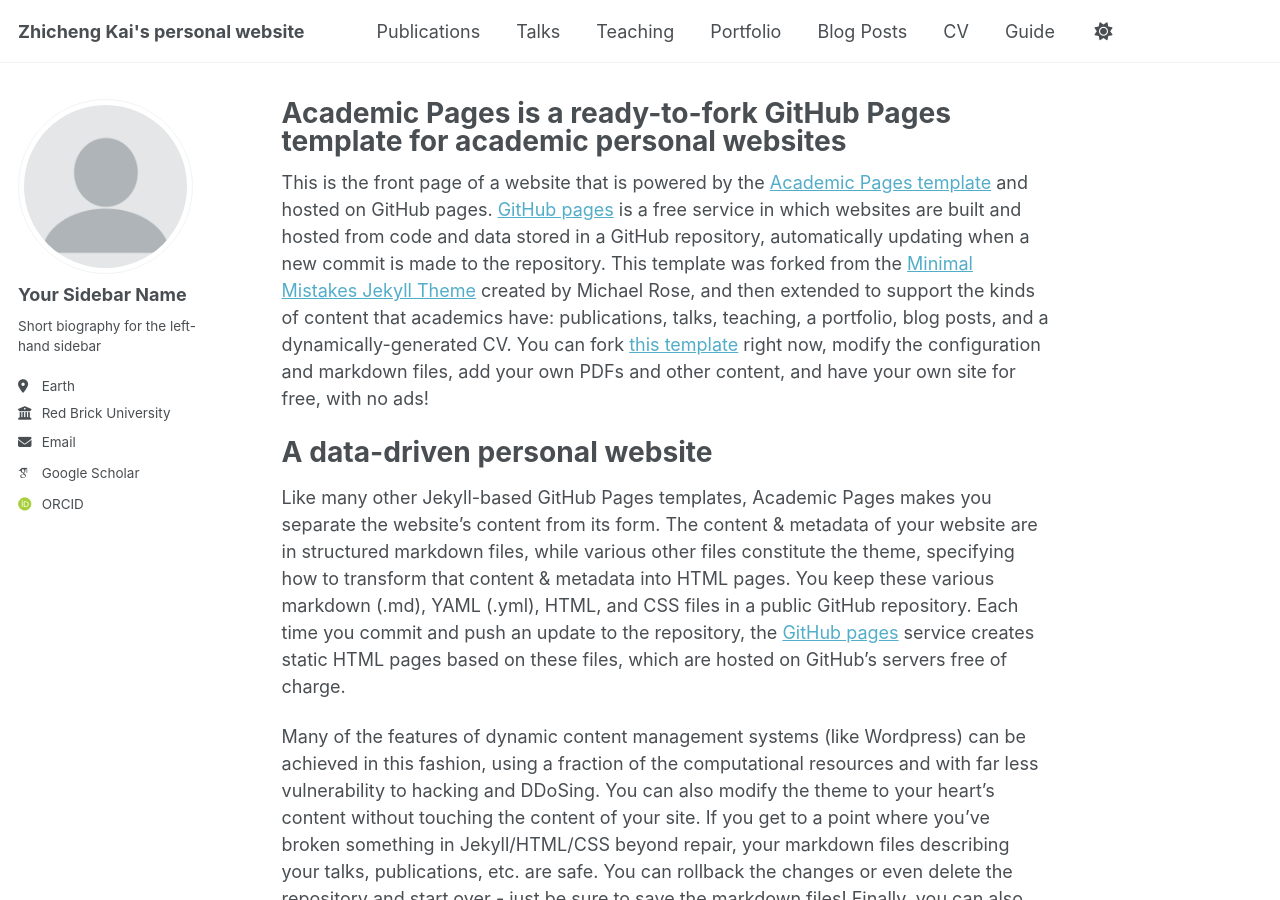
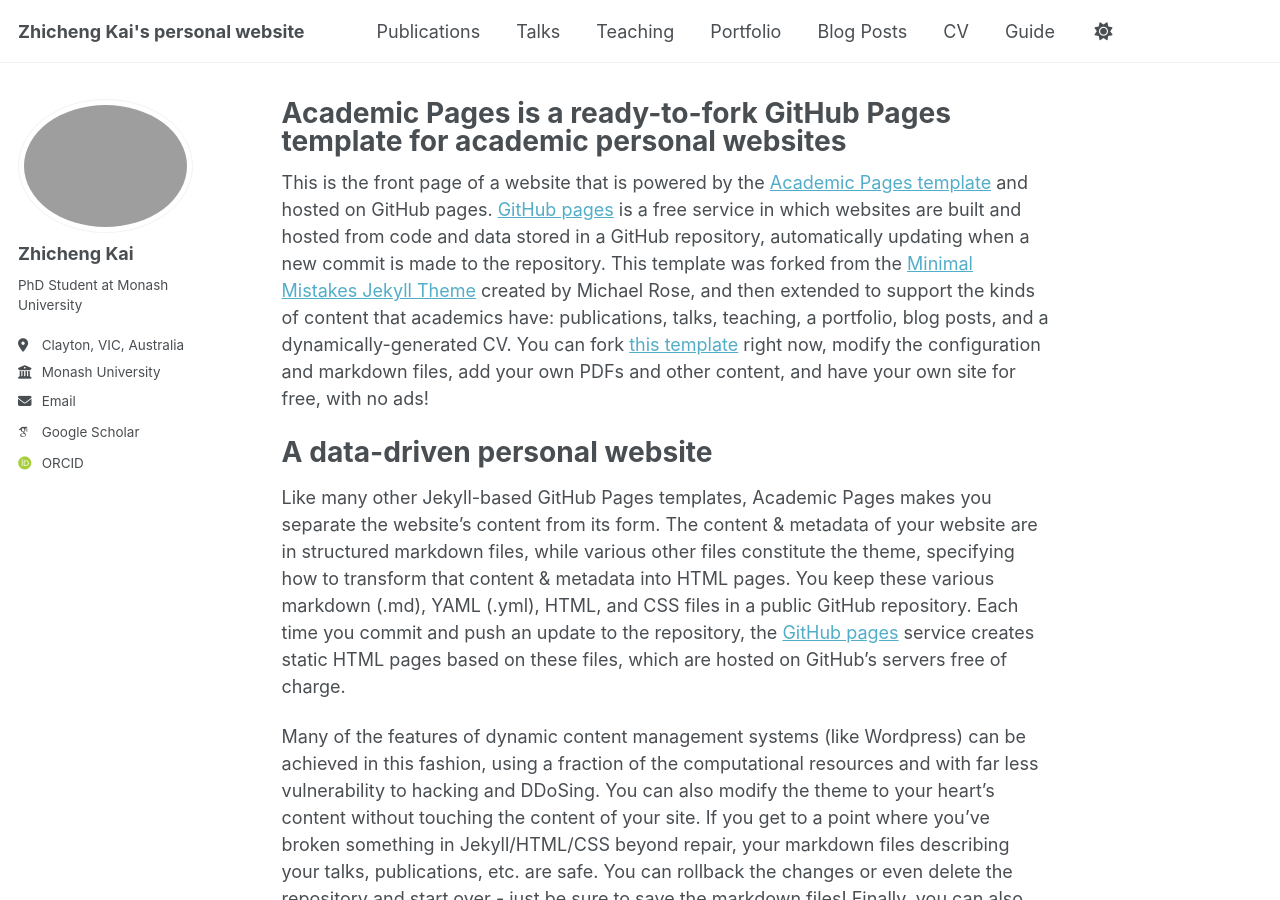
Before and after one commit to ZhichengKai/ZhichengKai.github.io, a Jekyll site: the page built from _pages/about.md, in a window 1280 px wide and 900 px high. Built offline with Jekyll 4.4.1, drawn with Linux system fonts in a browser that asks for light colours; some web fonts are replaced.

Commit message:
Update _config.yml

```diff
--- a/_config.yml
+++ b/_config.yml
@@ -22,14 +22,14 @@ repository               : "ZhichengKai.github.io"
 #               Additional customization can be done by editing /_includes/author-profile.html
 author:
   # Biographic information
-  avatar           : "profile.png"
-  name             : "Your Sidebar Name"
-  pronouns         : # example: "she/her"
-  bio              : "Short biography for the left-hand sidebar"
-  location         : "Earth"
-  employer         : "Red Brick University"
+  avatar           : "kai_fig.JPG"
+  name             : "Zhicheng Kai"
+  pronouns         :
+  bio              : "PhD Student at Monash University"
+  location         : "Clayton, VIC, Australia"
+  employer         : "Monash University"
   uri              : # URL
-  email            : "none@example.org"
+  email            : "kaizz@umich.edu"
 
   # Academic websites
   academia         : # URL
```
